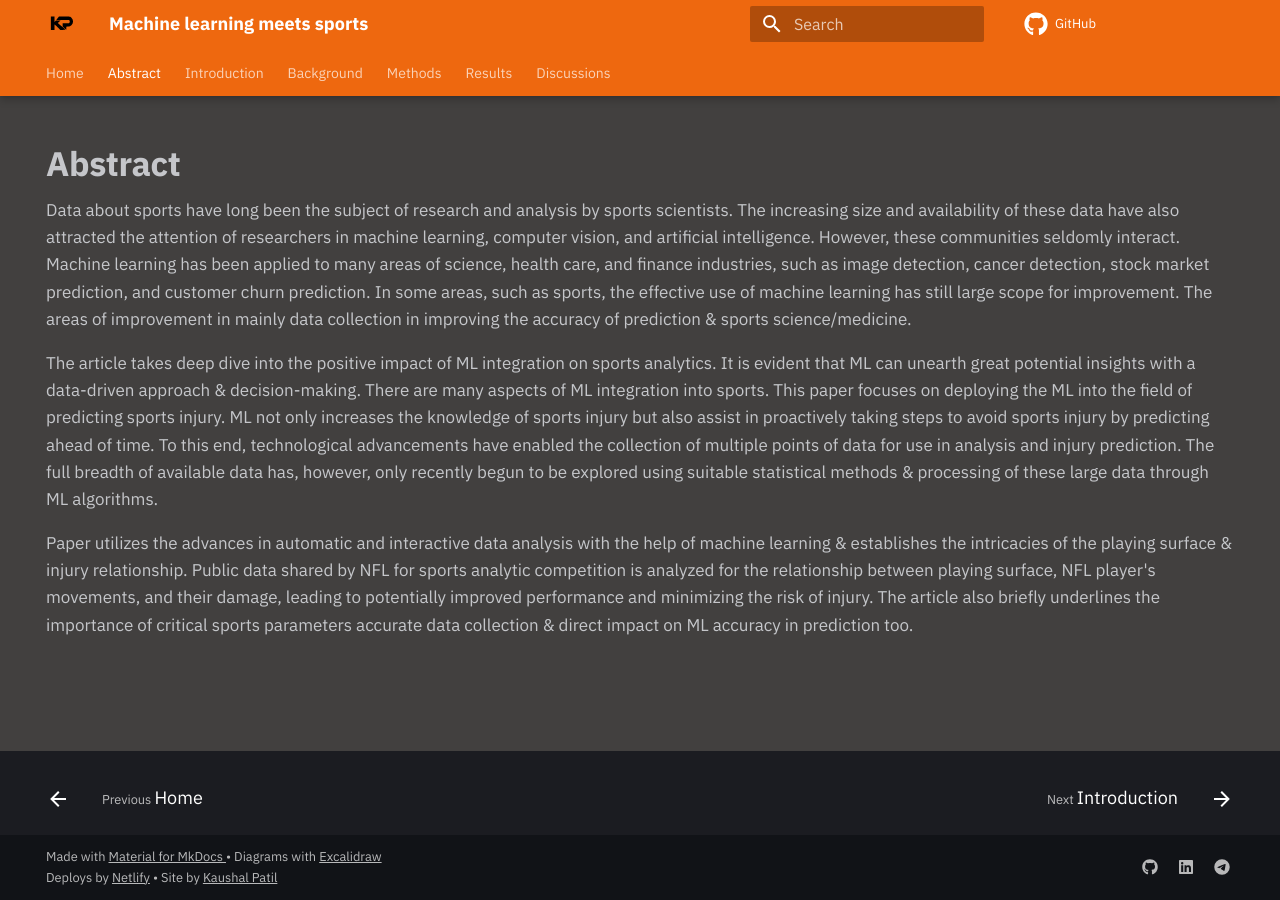
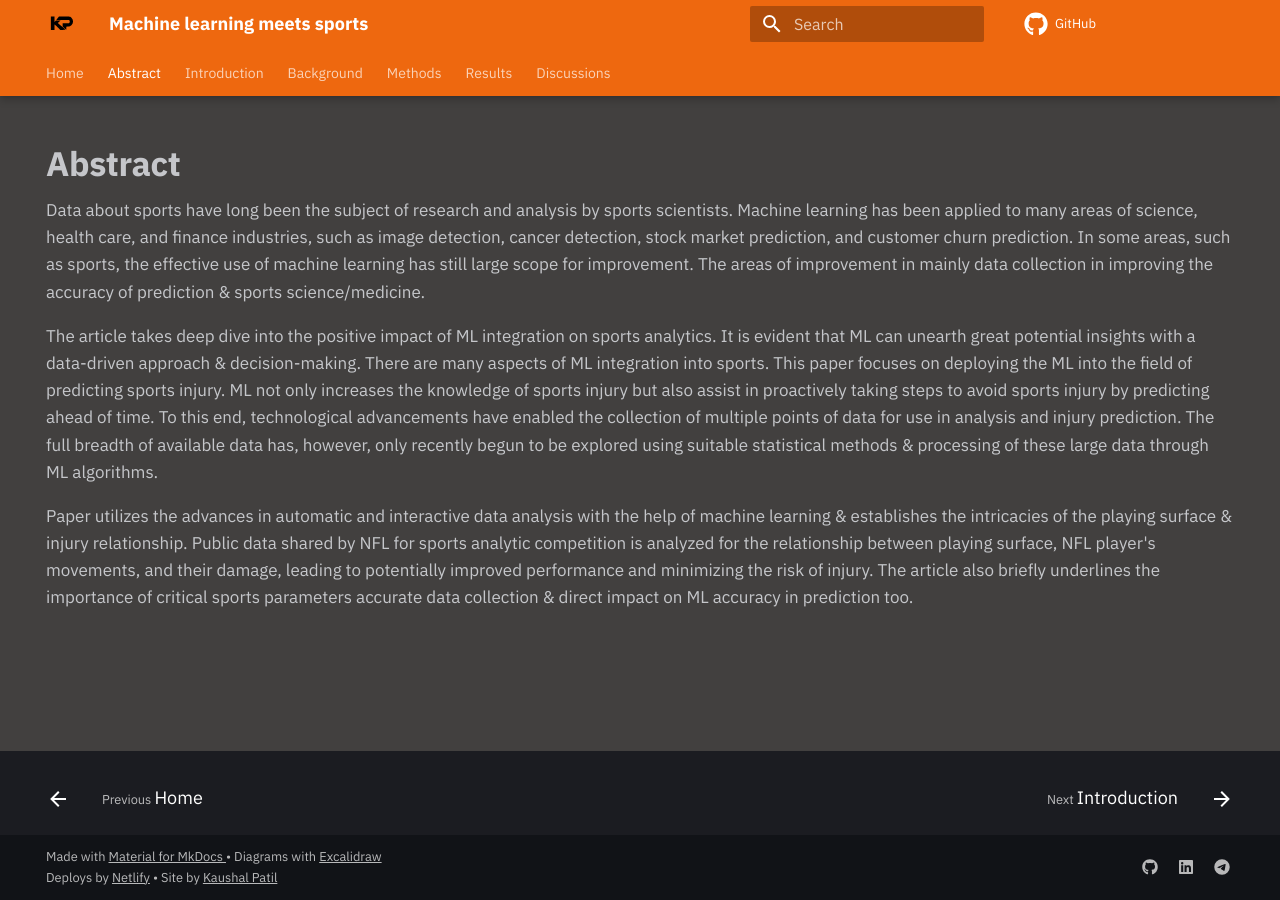
Before and after one commit to kaushal1014/research-paper-template-Athlete-Injuries, an MkDocs documentation site: the page built from docs/abstract/index.md, in a window 1280 px wide. Built offline with MkDocs 1.6.1 and Material for MkDocs 9.7.7, drawn with Linux system fonts in a browser that asks for light colours; some web fonts are replaced; comment, search, counter and statistics services are not loaded.

Commit message:
udapted abstact

```diff
--- a/docs/abstract/index.md
+++ b/docs/abstract/index.md
@@ -6,7 +6,7 @@ hide:
 
 # Abstract
 
-Data about sports have long been the subject of research and analysis by sports scientists. The increasing size and availability of these data have also attracted the attention of researchers in machine learning, computer vision, and artificial intelligence. However, these communities seldomly interact. Machine learning has been applied to many areas of science, health care, and finance industries, such as image detection, cancer detection, stock market prediction, and customer churn prediction. In some areas, such as sports, the effective use of machine learning has still large scope for improvement. The areas of improvement in mainly data collection in improving the accuracy of prediction & sports science/medicine.
+Data about sports have long been the subject of research and analysis by sports scientists. Machine learning has been applied to many areas of science, health care, and finance industries, such as image detection, cancer detection, stock market prediction, and customer churn prediction. In some areas, such as sports, the effective use of machine learning has still large scope for improvement. The areas of improvement in mainly data collection in improving the accuracy of prediction & sports science/medicine.
 
 The article takes deep dive into the positive impact of ML integration on sports analytics. It is evident that ML can unearth great potential insights with a data-driven approach & decision-making. There are many aspects of ML integration into sports. This paper focuses on deploying the ML into the field of predicting sports injury. ML not only increases the knowledge of sports injury but also assist in proactively taking steps to avoid sports injury by predicting ahead of time. To this end, technological advancements have enabled the collection of multiple points of data for use in analysis and injury prediction.
 The full breadth of available data has, however, only recently begun to be explored using suitable statistical methods & processing of these large data through ML algorithms.
```
